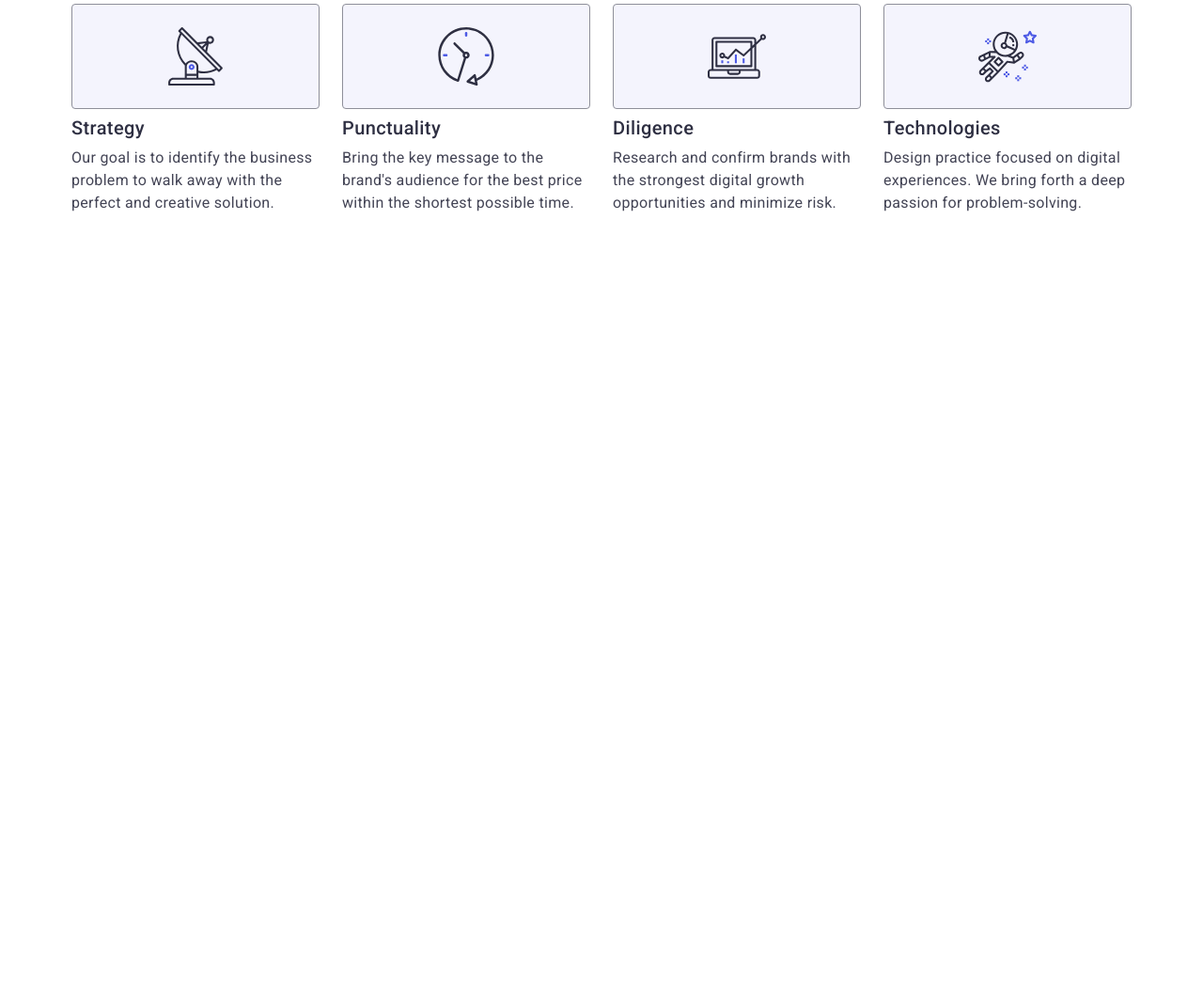
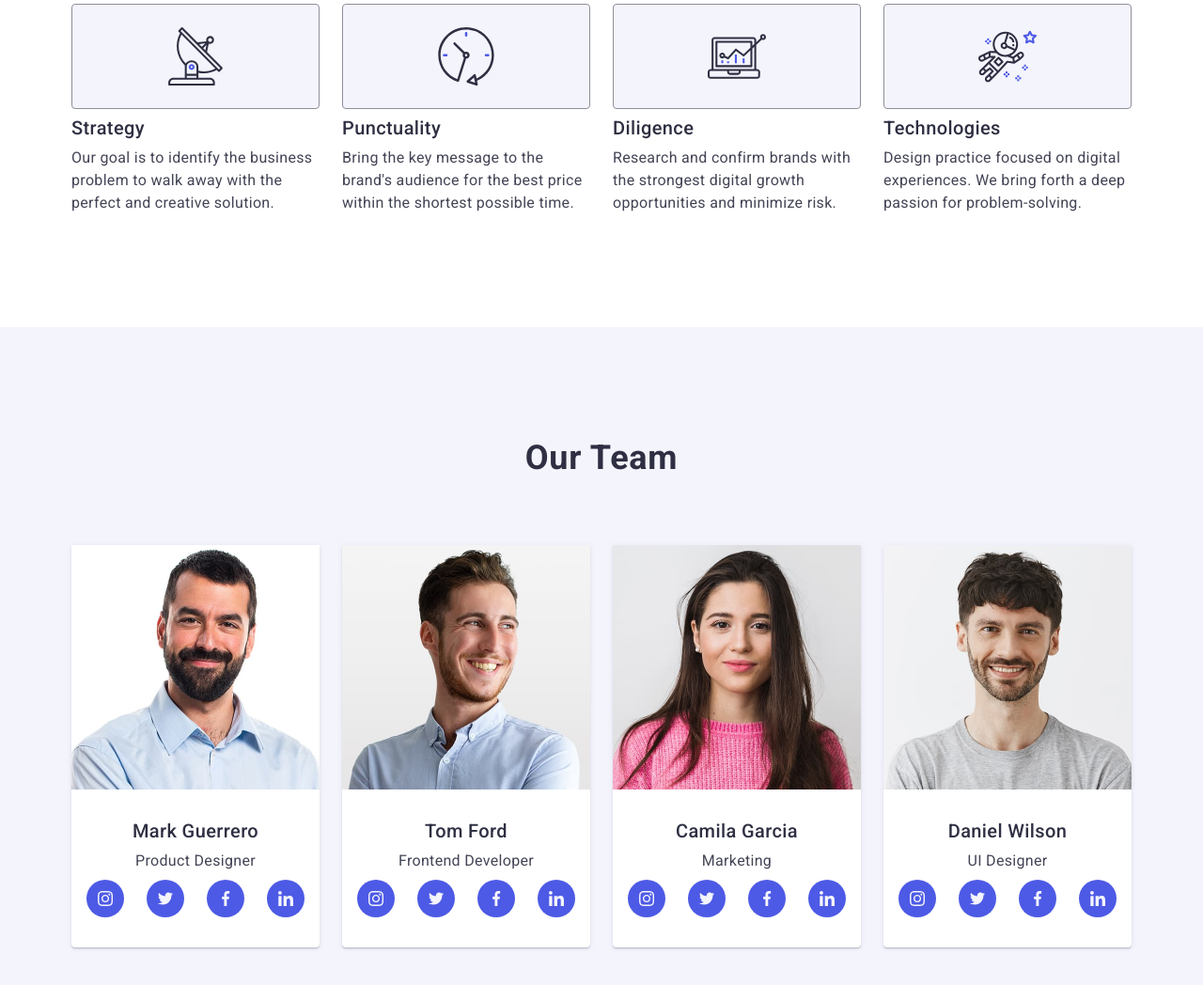
Before and after one commit to Vitaliy-teh/goit-markup-hw-06, a plain HTML site: page index.html in a window 1280 px wide. Shown: the part 789-1837 px from the top of the page at 94% size. Before the commit the page ends 1137 px from the top, so only its background shows below. Drawn offline with nearby package versions, Linux system fonts and the light colour scheme.

Commit message:
sec team upg

```diff
--- a/css/styles.css
+++ b/css/styles.css
@@ -155,6 +155,72 @@ button {
 }
 
 
+.section-team {
+    background-color: #F4F4FD;
+    padding-top: 96px;
+    padding-bottom: 96px;
+}
+
+.main-title-team {
+    font-size: 36px;
+    line-height: 1.11;
+    text-align: center;
+    letter-spacing: 0.02em;
+    text-transform: capitalize;
+    color: #2e2f42;
+    margin-bottom: 72px;
+}
+
+
+.team-list {
+    display: flex;
+    flex-wrap: wrap;
+    align-items: center;
+    justify-content: center;
+    gap: 72px;
+}
+
+.team-items {
+    background-color: #FFFFFF;
+    border-radius: 0 0 4px 4px;
+    box-shadow: 0 1px 6px 0 rgba(46, 47, 66, 0.08), 0 1px 1px 0 rgba(46, 47, 66, 0.16), 0 2px 1px 0 rgba(46, 47, 66, 0.08);
+    background: #fff;
+}
+
+.name-team {
+    padding: 32px 0;
+}
+
+.section-team-title {
+    /* font-family: "Roboto", sans-serif; */
+    font-weight: 500;
+    font-size: 20px;
+    line-height: 1.2;
+    letter-spacing: 0.02em;
+    color: #2E2F42;
+    margin-bottom: 8px;
+    text-align: center;
+}
+
+.section-team-items {
+    /* font-family: "Roboto", sans-serif; */
+    /* font-weight: 400; */
+    /* font-size: 16px; */
+    line-height: 1.5;
+    letter-spacing: 0.02em;
+    color: #434455;
+    text-align: center;
+    margin-bottom: 8px;
+}
+
+.command-social-list {
+    display: flex;
+    justify-content: center;
+    gap: 24px;
+}
+
+
+
 
 
 
@@ -221,6 +287,16 @@ button {
     .strategy-item {
         width: calc((100% - 24px) / 2);
     }
+
+    .team-list {
+        gap: 64px 24px;
+    }
+
+    /* .section-team {
+        padding-left: 108px;
+        padding-right: 108px;
+    } */
+
 
 }
 
@@ -386,7 +462,7 @@ button {
 
 
 
-/* screen */
+/* screen 1158 */
 
 @media screen and (min-width: 1158px) {
     .container {
@@ -511,6 +587,20 @@ button {
 
     .two-section-paragraph {
         font-weight: 400;
+    }
+
+    .section-team {
+        /* background-color: #F4F4FD; */
+        padding-top: 120px;
+        padding-bottom: 120px;
+    }
+
+    .team-items {
+        width: calc((100% - 72px) / 4);
+    }
+
+    .team-list {
+            gap: 24px;
     }
 
 
```
Also changed, not shown: css/styles-old.css (+7 -114 lines), index.html (+2 -2 lines).
